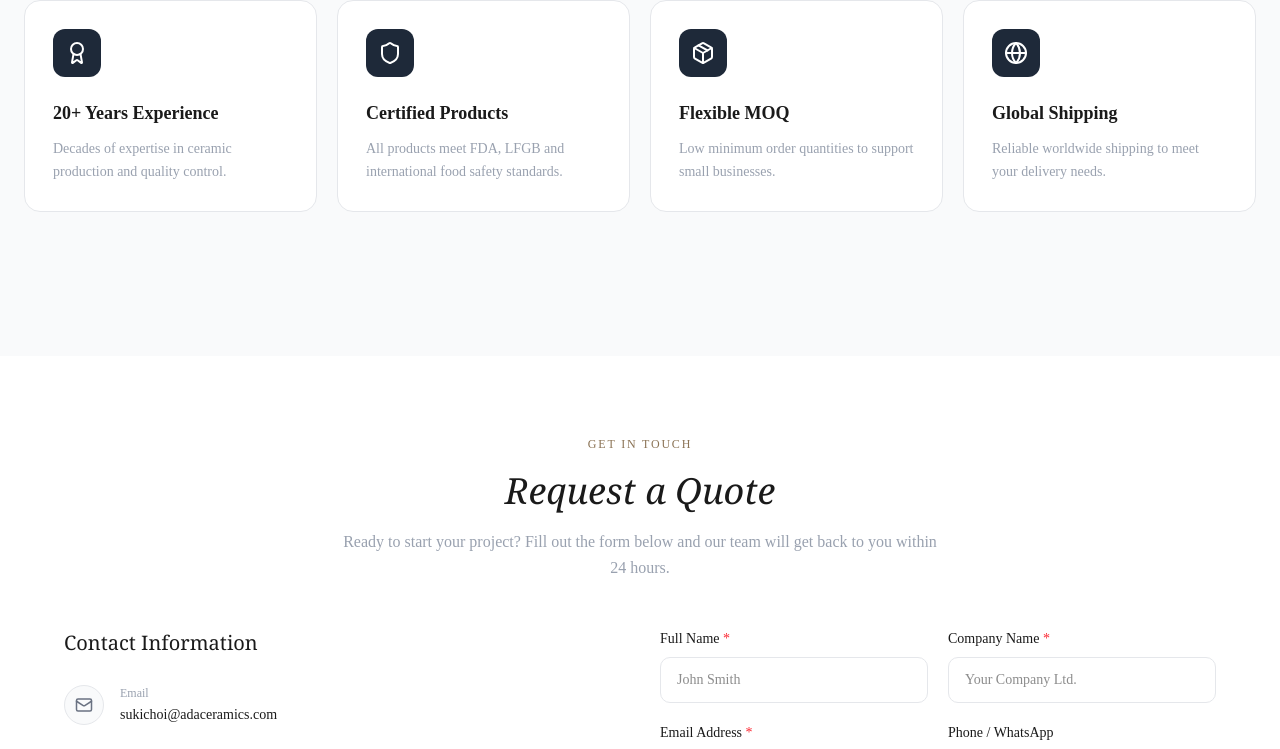
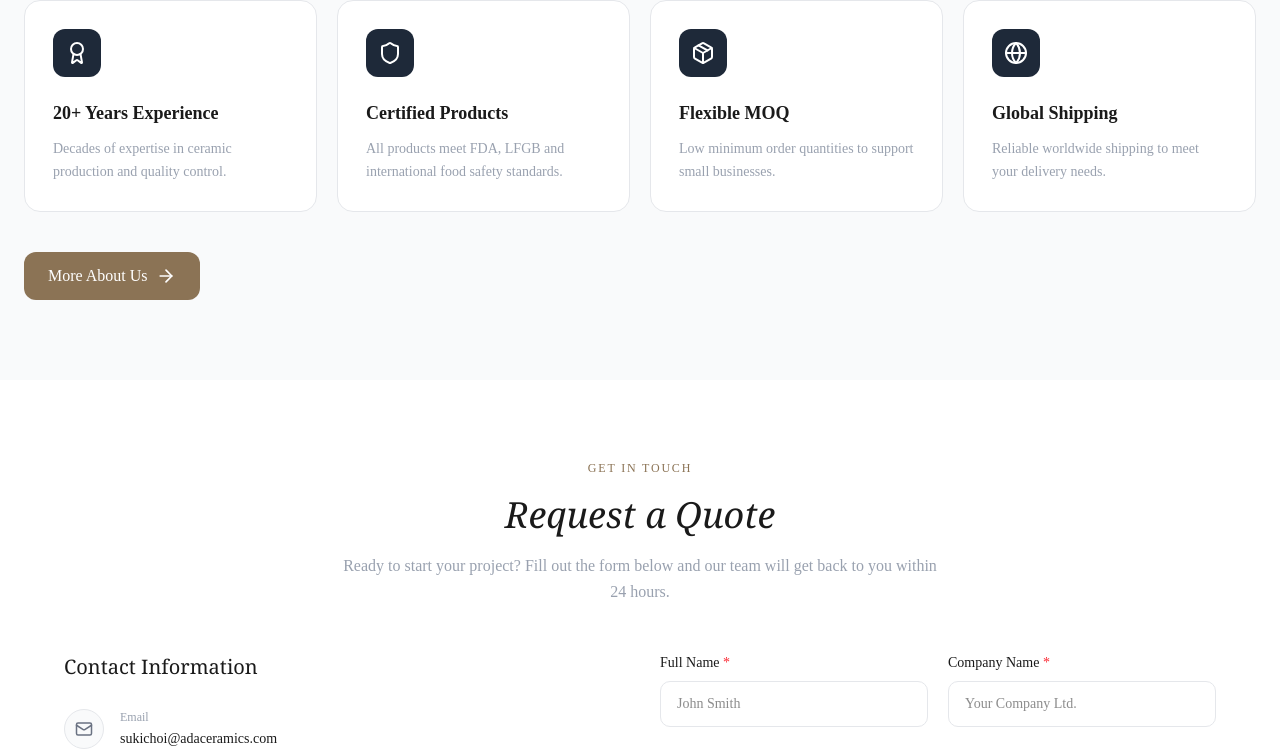
Before and after one commit to ADA-Ceramics/Ada-Ceramics-260525, a Next.js app: page /about in a window 1280 px wide. Shown: the part 3064-3813 px from the top of the page. Built offline with nearby package versions, Linux system fonts and the light colour scheme.

Commit message:
feat: adjust grid gap and add "More About Us" button

```diff
--- a/components/home/home-client.tsx
+++ b/components/home/home-client.tsx
@@ -273,7 +273,7 @@ Details: ${formData.details}`;
             </p>
           </div>
 
-          <div className="grid grid-cols-1 sm:grid-cols-2 lg:grid-cols-4 gap-5 mb-16">
+          <div className="grid grid-cols-1 sm:grid-cols-2 lg:grid-cols-4 gap-5 mb-10">
             <div className="bg-white rounded-xl p-7 border border-gray-200">
               <div className="w-12 h-12 bg-gray-800 rounded-lg flex items-center justify-center mb-6">
                 <Award size={24} className="text-white" />
@@ -302,6 +302,17 @@ Details: ${formData.details}`;
               <h3 className="text-lg font-semibold text-[#1a1a1a] mb-3 leading-snug">Global Shipping</h3>
               <p className="text-gray-400 text-sm leading-relaxed">Reliable worldwide shipping to meet your delivery needs.</p>
             </div>
+          </div>
+
+          {/* More About Us 按钮 */}
+          <div>
+            <Link
+              href="/en/about"
+              className="inline-flex items-center gap-2 px-6 py-3 bg-[#8b7355] text-white font-medium rounded-lg hover:bg-[#6d5a43] transition-colors"
+            >
+              More About Us
+              <ArrowRight className="w-5 h-5" />
+            </Link>
           </div>
         </div>
       </section>
```
